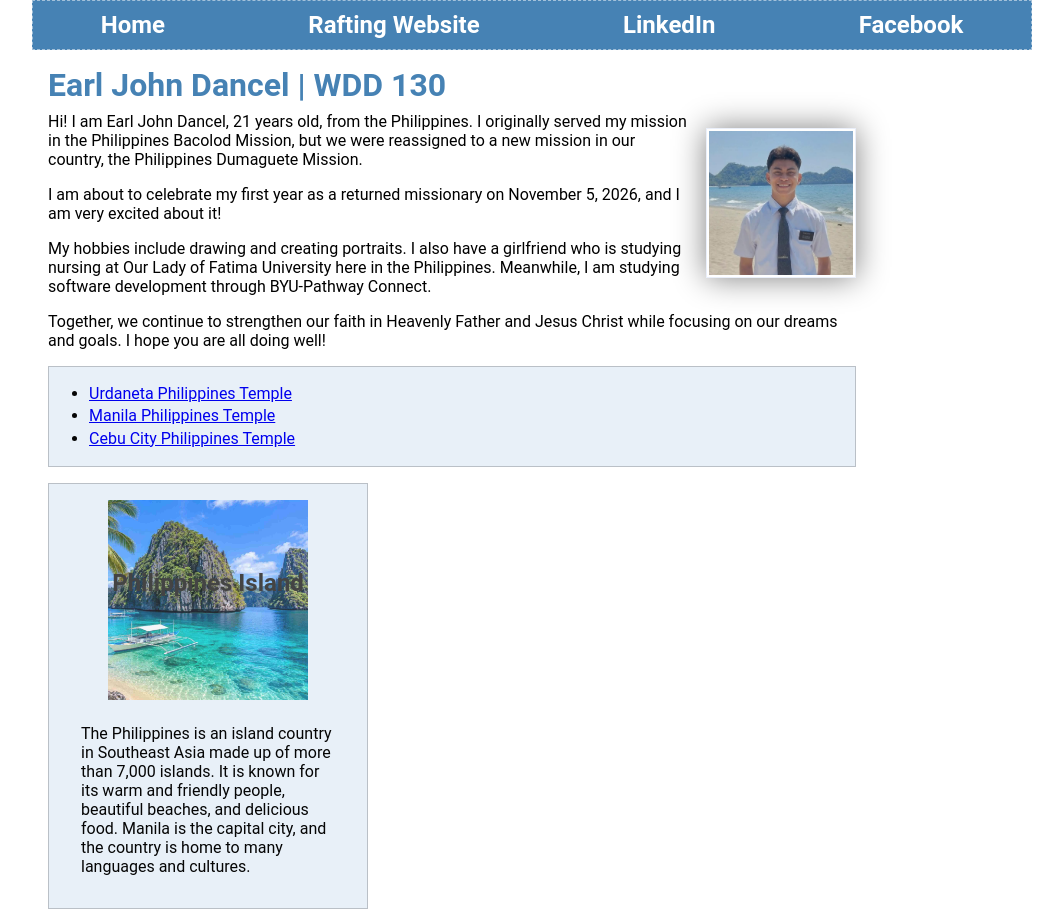
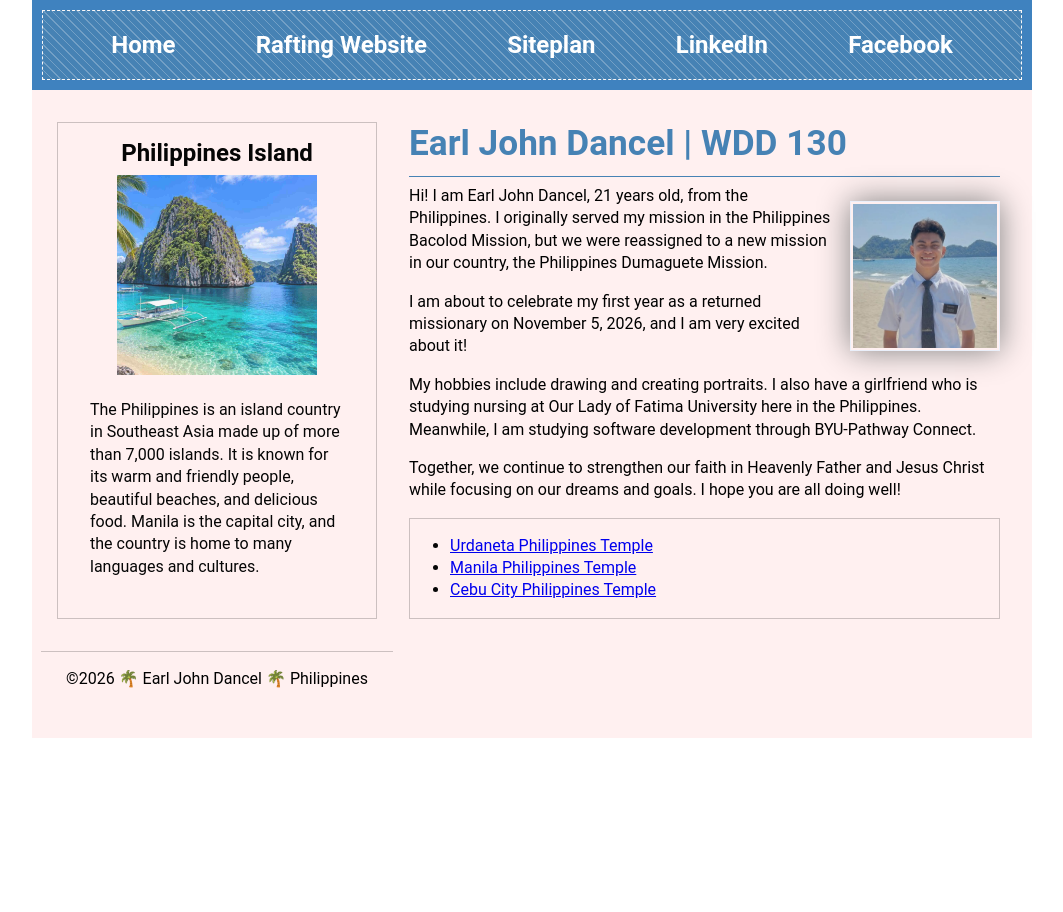
Before and after one commit to johndancel2005-ui/wdd130, a plain HTML site: page index.html in a window 1280 px wide. Shown: the top 912 px of the page, without its empty margins (108-1171 px from the left). After the commit the page ends 800 px from the top, so only its background shows below. Drawn offline with Linux system fonts and the light colour scheme.

Commit message:
real change

```diff
--- a/index.html
+++ b/index.html
@@ -16,11 +16,13 @@
         <nav>
             <a href="#">Home</a>
             <a href="wwr/">Rafting Website</a>
+            <a href="siteplan.html">Siteplan</a>
             <a href="https://www.linkedin.com/in/earl-john-dancel-8b3b2b446" target="_blank" rel="noopener">LinkedIn</a>
             <a href="https://facebook.com" target="_blank" rel="noopener">Facebook</a>
         </nav>
     </header>
 
+    <div class="grid">
         <main>
             <h1>Earl John Dancel | WDD 130</h1>
             <img src="images/profile.jpg" alt="Beach white sand photo" width="215">
@@ -33,7 +35,8 @@
                 and I am very excited about it!</p>
 
             <p>My hobbies include drawing and creating portraits.
-            I also have a girlfriend who is studying nursing at Our Lady of Fatima University here in the Philippines.
+                I also have a girlfriend who is studying nursing at Our Lady of Fatima University here in the
+                Philippines.
                 Meanwhile, I am studying software development through BYU-Pathway Connect.</p>
 
             <p>Together, we continue to strengthen our faith in Heavenly Father
@@ -42,8 +45,8 @@
             <ul class="box">
                 <li><a href="https://www.churchofjesuschrist.org/temples/details/urdaneta-philippines-temple"
                         target="_blank" rel="noopener">Urdaneta Philippines Temple</a></li>
-            <li><a href="https://www.churchofjesuschrist.org/temples/details/manila-philippines-temple" target="_blank"
-                    rel="noopener">Manila Philippines Temple</a></li>
+                <li><a href="https://www.churchofjesuschrist.org/temples/details/manila-philippines-temple"
+                        target="_blank" rel="noopener">Manila Philippines Temple</a></li>
                 <li><a href="https://www.churchofjesuschrist.org/temples/details/cebu-city-philippines-temple"
                         target="_blank" rel="noopener">Cebu City Philippines Temple</a></li>
             </ul>
@@ -56,6 +59,7 @@
                 It is known for its warm and friendly people, beautiful beaches, and delicious food.
                 Manila is the capital city, and the country is home to many languages and cultures.</p>
         </aside>
+        <div>
 
             <footer>
                 <p>©2026 🌴 Earl John Dancel 🌴 Philippines</p>
--- a/styles/styles.css
+++ b/styles/styles.css
@@ -11,23 +11,29 @@ body {
     margin: 0 auto;
 }
 
+header {
+    background-color: #3f82bf;
+    padding: 10px;
+}
+
 nav {
     background-color: steelblue;
-    padding: 0;
+    padding: 10px;
     display: flex;
     flex-wrap: wrap;
-    justify-content: space-around;
+    justify-content: space-evenly;
+    align-items: center;
     gap: 0.5rem;
 
     background-image: repeating-linear-gradient(45deg,
-            #fff0f0(250, 249, 249, 0.25) 0 1px,
+            rgba(250, 249, 249, 0.25) 0 1px,
             transparent 1px 6px);
-    border: 1px dashed rgba(255, 255, 255, 0.5);
+    border: 1px dashed rgb(250, 248, 248);
 }
 
 nav a {
     color: rgb(255, 255, 255);
-    padding: 10px;
+    padding: 10px 14px;
     display: block;
     font-weight: bold;
     font-size: 1.5rem;
@@ -43,7 +49,6 @@ nav a:hover {
     grid-template-columns: auto 1fr;
     grid-template-areas: "side main";
     background-color: #fff0f0;
-    border: #fff0f0;
     padding: 1rem;
 }
 
@@ -53,7 +58,7 @@ nav a:hover {
 
 .grid {
     grid-area: main;
-    border-left: 1px dashed #f4a6a6;
+    border-left: 1px dashed #fff0f0;
     padding-left: 0.5rem;
 }
 
@@ -64,6 +69,9 @@ main {
 h1 {
     color: steelblue;
     margin: 1rem 1rem 0.5rem;
+    padding-bottom: 0.75rem;
+    border-bottom: 1px solid steelblue;
+    font-size: 2.2rem;
 }
 
 main img {
@@ -78,6 +86,7 @@ main img {
 
 p {
     margin: 0 1rem 1rem;
+    line-height: 1.4;
 }
 
 main>h1+img {
@@ -104,14 +113,8 @@ aside img {
 
 /* Heading sits above the image, inside the aside border */
 aside h2 {
-    position: absolute;
-    top: 85px;
-    left: 0;
-    right: 0;
     margin-bottom: 0.5rem;
     font-size: 1.5rem;
-    color: #444;
-    z-index: 1;
 }
 
 aside p {
@@ -131,7 +134,7 @@ footer {
     margin: 1rem;
     border: 1px solid rgb(0 0 0 / 0.2);
     padding: 1rem;
-    background-color: #e8f0f8;
+    background-color: #fff0f0;
     color: #050505;
 }
 
```
Lines whose indentation alone changed are shown as unchanged.
